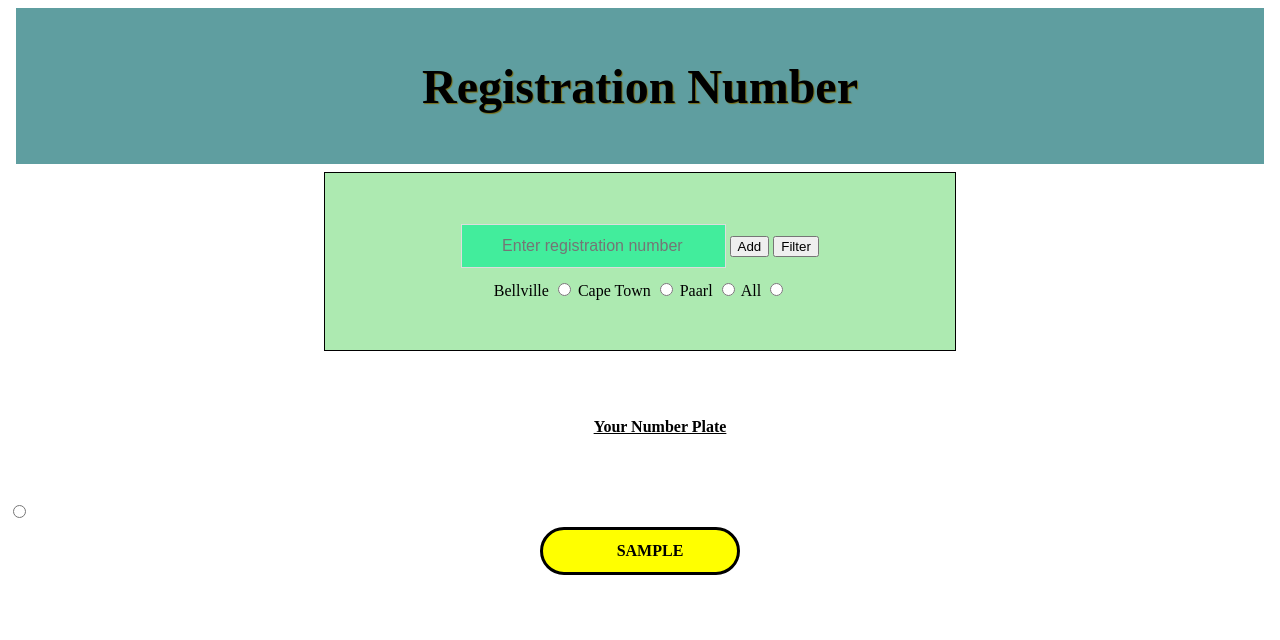
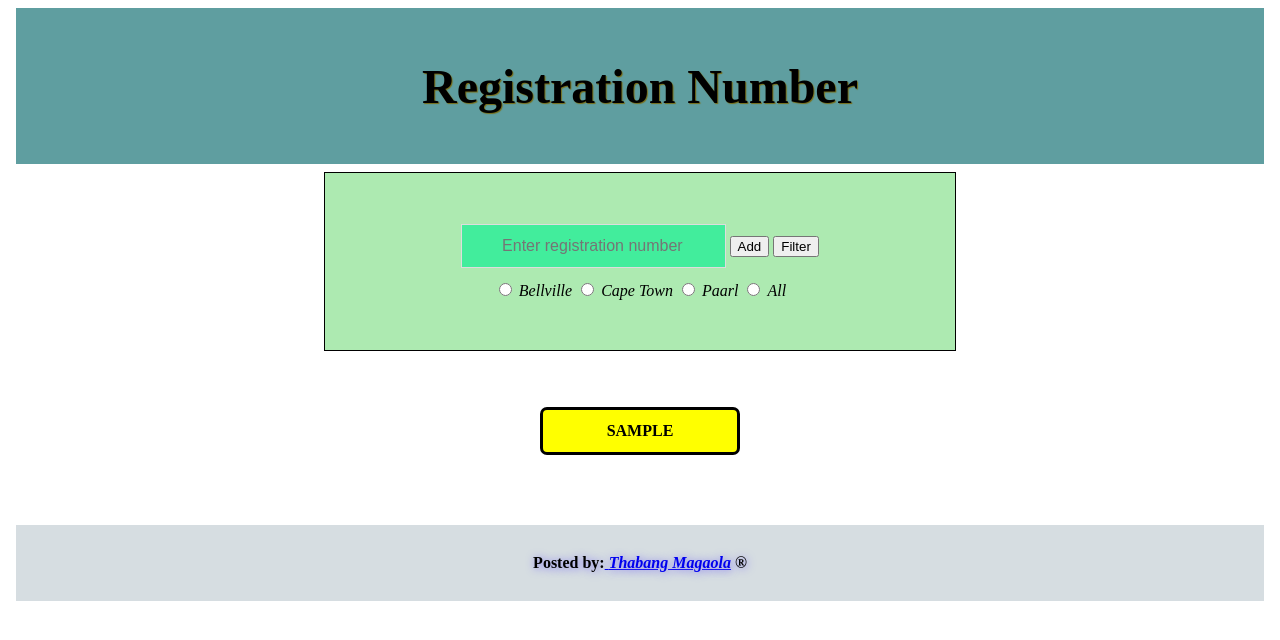
Before and after one commit to Gideon877/regNmbrs, a plain HTML site: page index.html in a window 1280 px wide. Both pictures are taken after typing "Sample" into the empty fields and a click on the button "Add". Drawn offline with Linux system fonts and the light colour scheme.

Commit message:
Modification of existing code

```diff
--- a/index.html
+++ b/index.html
@@ -4,7 +4,6 @@
         <meta charset="utf-8">
         <title>Thabang | Registration Numbers</title>
         <link rel="stylesheet" href="registration_number.css">
-        <script src="registration_number.js"></script>
     </head>
     <body>
             <h2 align="center">Registration Number</h2>
@@ -13,24 +12,30 @@
                 <input type="text" id="myInput" placeholder="Enter registration number">
                 <button type="button" id="myAddButton" onclick="myFunction();" />Add</button>
 
-                <button type="button" id="filter" onclick="allTown();">Filter</button> <br>
+                <button type="button"id="myFilter" onclick="allTown();">Filter</button> <br>
 
+                <input type="radio" name="registration_number" id="bellville" value="bellville">
                 <label for="bellville">Bellville</label>
-                <input type="radio" name="registration_number" id="bellville" value="bellville">
 
+                <input type="radio" name="registration_number" id="capetown" value="capetown">
                 <label for="capetown">Cape Town</label>
-                <input type="radio" name="registration_number" id="capetown" value="capetown">
 
+                <input type="radio" name="registration_number" id="paarl" value="paarl">
                 <label for="paarl">Paarl</label>
-                <input type="radio" name="registration_number" id="paarl" value="paarl">
 
-                <label for="all">All</label>
-                <input type="radio" name="registration_number" id="all" value="all"><br>
+                <input type="radio" name="registration_number" id="all" value="all">
+                <label for="all">All</label><br>
 
             </form>
 
-            <div class="showInput"><ul id="myList" align="center"><b><u>Your Number Plate</b></u></ul></div>
-            <input type="radio" name="language" id="english" value="english">
+            <div id="showInput"></div>
+    </body>
 
-    </body>
+    <script src="registration_number.js"></script>
+
+    <!-- the footer will appear below this line-->
+    <footer id='footer' >
+        <p align="center">Posted by:<a href="https://twitter.com/gideon877"> <i>Thabang Magaola</i></a> ® <br></p>
+    </footer>
+
 </html>
--- a/registration_number.css
+++ b/registration_number.css
@@ -12,9 +12,13 @@
   border: 1px solid #ddd;
   margin-bottom: 12px;
 }
-
-.button {
-
+#footer {
+    font-weight: bold;
+    margin: inherit;
+    padding: 1%;
+    background-color: rgba(96, 125, 139, 0.26);
+    text-decoration: blink;
+    text-shadow: 1px 1px 8px #796DF2;
 }
 .regNumbers {
     width: 50%;
@@ -40,114 +44,30 @@ div {
     margin: auto;
 }
 
+.showInput{
+    width: 100%;
+}
+
+element.style, ul {
+    display: block;
+    font-size: larger;
+    margin-right: 6%;
+}
+
 .myReg {
     background-color: yellow;
     background-position: 10px 10px;
     border: 3px solid black;
-    border-radius: 25px;
+    border-radius: 7px;
     font-weight: bold;
     margin-bottom: 12px;
     margin-top: 5px;
-    padding: 12px 20px 12px 40px;
+    padding: 12px 20px 12px 20px;
     text-align: center;
     width: 200px;
-    /*font-size: 24px;*/
-
+    display: block;
 }
 
-
-
-
-
-
-
-
-/*--------------------------------------------------------------
-#footer {
-color: skyblue;
-text-transform: uppercase;
+label {
+    font-style: italic;
 }
-#myTable {
-border-collapse: collapse;
-width: 100%;
-border: 1px solid #ddd;
-font-size: 18px;
-}
-
-#myTable th, #myTable td {
-text-align: left;
-padding: 12px;
-}
-
-#myTable tr {
-border-bottom: 1px solid #ddd;
-}
-
-#myTable tr.header, #myTable tr:hover {
-background-color: #f1f1f1;
-}
-
-body {
-
-}
-
-hr {
-    clear: both;
-    visibility: hidden;
-}
-#regNumHearder {
-  color: black;
-  font-size: 100px;
-  padding: 5%;
-}
-
-form {
-  height: inherit;
-  border: 2px solid;
-  padding: 1%;
-  background-color: crimson;
-}
-
-ul {
-  height: inherit;
-  border: 2px solid black;
-  padding: 1%;
-  background-color: yellow;
-}
-
-#display {
-  width: auto;
-}
-#user_input {
-	width: inherit;
-}
-
-#footer {
-  color: blue;
-}
-
-
-div {
-  width: 30%;
-  border: 1px solid black;
-  padding: 3%;
-  margin: auto;
-  margin-top: -5%;
-  background-color: #FAEBD7;
-}
-
-
-#show {
-  padding: 3%;
-  margin: auto;
-  text-align: center;
-  color: black;
-  font-size: 100%;
-  font-style: oblique;
-  text-transform: capitalize;
-  font-weight: bold;
-}
-
-
-*/
-/*border: 2px solid black;*/
--- a/registration_number.js
+++ b/registration_number.js
@@ -1,26 +1,28 @@
-//var show = document.getElementById('display');
+var showInput = document.getElementById('showInput');
 
 function myFunction() {
     var user = document.getElementById("myInput").value;
-    var filter = user.toUpperCase();
-    var plate = document.createElement('div');
 
-    plate.classList.add('myReg');
-    var t = document.createTextNode(filter);
-    plate.appendChild(t);
-    document.body.appendChild(plate);
-    document.getElementById("myInput").value = "";
-    regNumbers.push(plate);
+    if (user.match(/^[A-Za-z\d\s-]+$/) && !user.startsWith(" ")){
+        // console.log(user.length);
+        var filter = user.toUpperCase();
+        var plate = document.createElement('div');
+        plate.classList.add('myReg');
+        plate.textContent = filter;
+        showInput.appendChild(plate);
+        document.getElementById("myInput").value = "";
+    }else{
+        alert("Please enter a valid Registration Number!");
+    }
 }
 
 function checkTown(location) {
-    var fromTownReg = [];
-    for (var i = 0; i < regNumbers.length; i++) {
-        if (document.body.children[i].textContent.startsWith(location)) {
-            // fromTownReg.push(regNumbers)
-            document.body.children[i].style.display = 'block';
+
+    for (var i = 0; i < showInput.children.length; i++) {
+        if (showInput.children[i].textContent.startsWith(location)) {
+                showInput.children[i].style.display = 'block';
         }else{
-            document.body.children[i].style.display = 'none';
+            showInput.children[i].style.display = 'none';
         }
     }
 }
@@ -33,81 +35,11 @@ function allTown(){
         checkTown('CA');
 
     } else if (document.getElementById('paarl').checked) {
-        checkTown('CJ')
+        checkTown('CJ');
 
     } else if (document.getElementById('all').checked) {
-        document.body.appendChild(plate);
+        for (i=0;i<showInput.children.length;i++){
+              showInput.children[i].style.display = 'block';
+          }
+      }
 }
-}
-
-
-
-
-
-
-
-
-/*
-function
-
-//assert.equal(fromWhere("CY"), "Bellville");
-
-function checkTown(){
-
-if (document.getElementById('bellville').checked) {
-
-}
-}
-
-
-function myFunction() {
-var input, filter, table, tr, td, i;
-input = document.getElementById("myInput");
-filter = input.value.toUpperCase();
-table = document.getElementById("myTable");
-tr = table.getElementsByTagName("tr");
-
-for (i = 0; i < tr.length; i++) {
-td = tr[i].getElementsByTagName("td")[0];
-if (td) {
-if (td.innerHTML.toUpperCase().indexOf(filter) > -1) {
-tr[i].style.display = "";
-} else {
-tr[i].style.display = "none";
-}
-}
-}
-
-function myFunction() {
-'use strict';
-var user = document.getElementById('myInput').value;
-var btn = document.createElement("li");
-
-if (user.length > 0 && user !== null){
-var t = document.createElement(user);
-btn.appendChild(t);
-document.body.appendChild(btn);
-document.getElementById("myList").appendChild(btn);
-
-} else{
-alert('Please insert a valid registration number')
-}
-}
-function regNumbers(){
-  'use strict';
-
-  var li = document.createElement('li');
-  li.textContent = user;
-  ul.appendChild(li);
-}
-}
-
-function myFunction (){
-var input, filter, div, ul;
-input = document.getElementById("myInput");
-filter = input.value.toUpperCase();
-div = document.getElementsByTagName("showInput");
-ul = document.getElementById("myList");
-
-}
-*/
```
